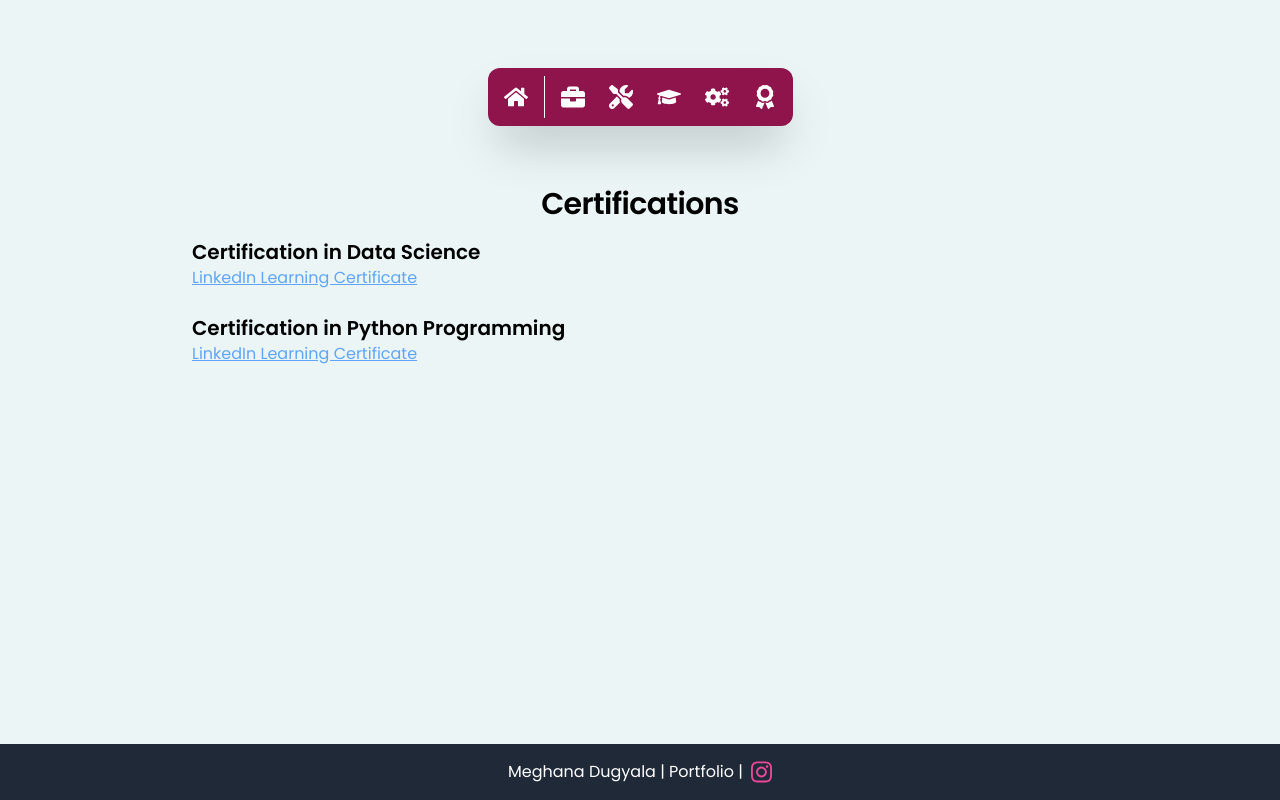
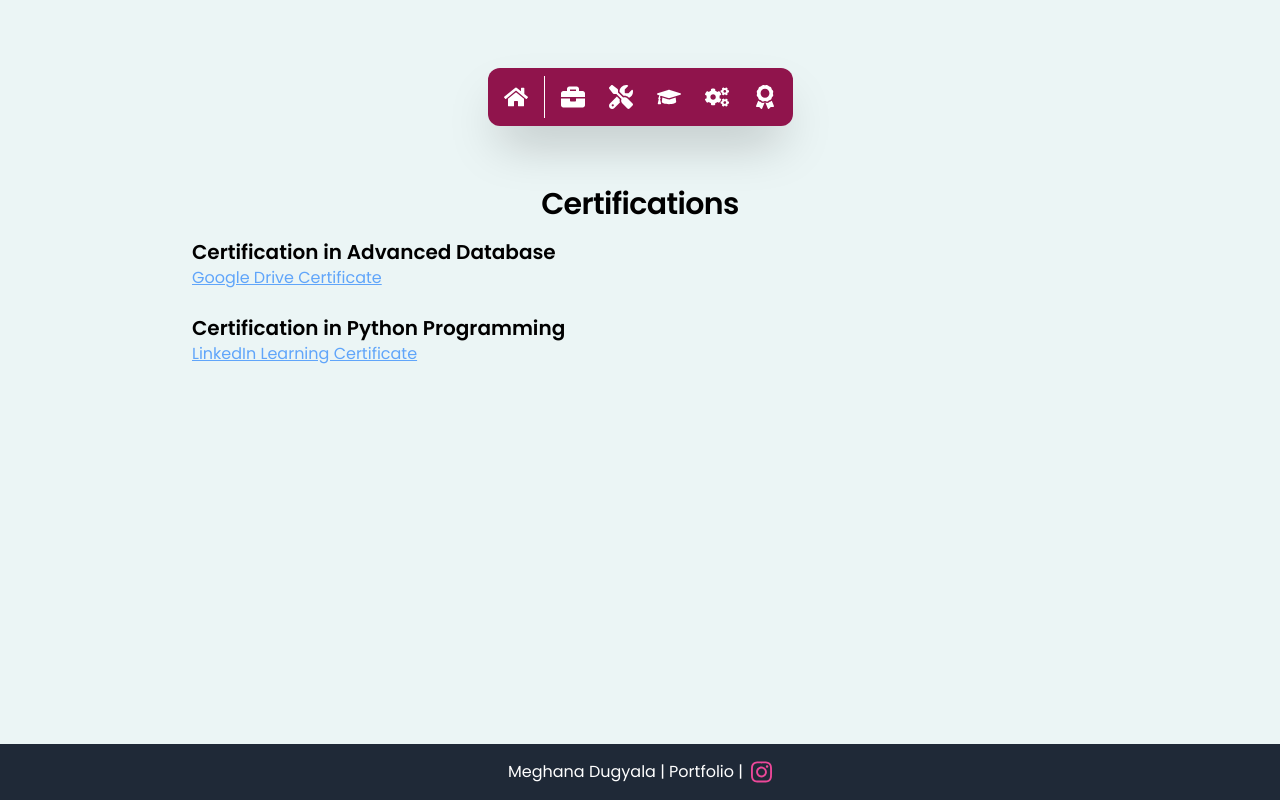
Before and after one commit to meghanadugyala/portfolio, a React (Vite) app: page / in a window 1280 px wide. Both pictures are taken after a click on the element 764 px from the left and 97 px from the top of the page. Built offline with nearby package versions, Linux system fonts and the light colour scheme.

Commit message:
updated Certifications

```diff
--- a/src/components/Certifications.tsx
+++ b/src/components/Certifications.tsx
@@ -8,18 +8,18 @@ const Certifications: React.FC = () => {
       <div className="container mx-auto">
         <BlurIn word="Certifications" />
         <div className="max-w-4xl mt-4 mx-auto">
-          <div className="mt-2  ">
+          <div className="mt-2">
             <BoxReveal boxColor={"#90144c"} duration={1}>
               <div>
-                <h3 className="text-xl font-semibold">Certification in Data Science</h3>
+                <h3 className="text-xl font-semibold">Certification in Advanced Database</h3>
                 <p>
                   <a
-                    href="https://www.linkedin.com/learning/certificates/31c4540d0cb6eb0570a4e8fc9115794ecd3e2fa4b0dcff60808c05a07a49c331"
+                    href="https://drive.google.com/file/d/1kppW3vGTPOhmRBtudg_0QoJYPLZuMMw4/view?pli=1"
                     target="_blank"
                     rel="noopener noreferrer"
                     className="text-blue-400 underline"
                   >
-                    LinkedIn Learning Certificate
+                    Google Drive Certificate
                   </a>
                 </p>
               </div>
```
